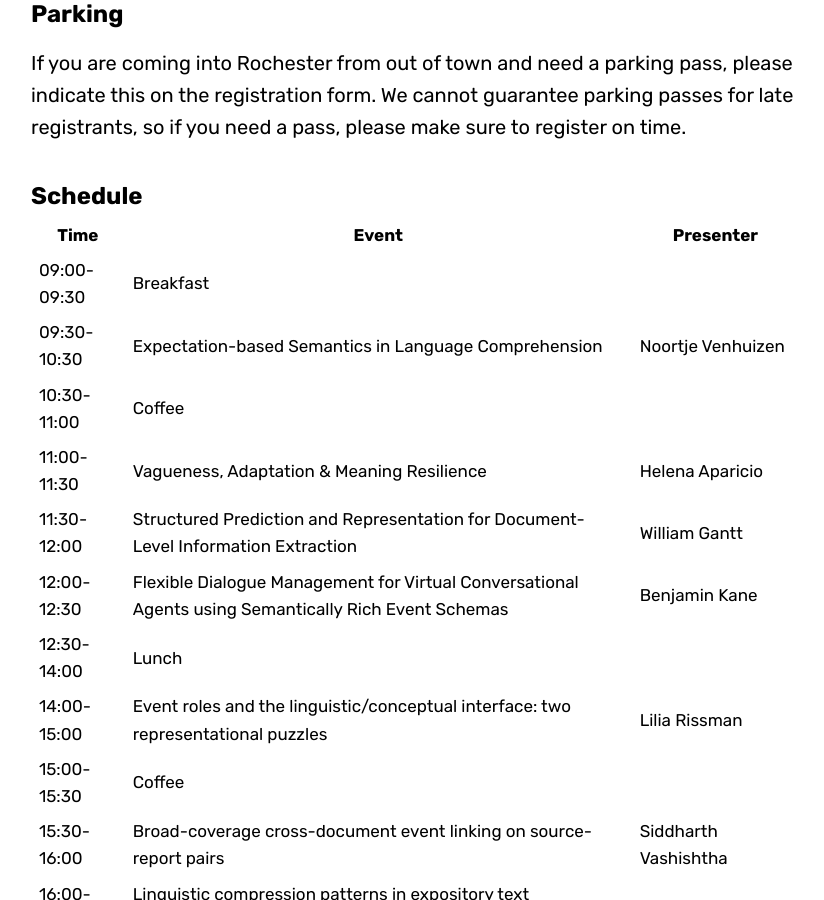
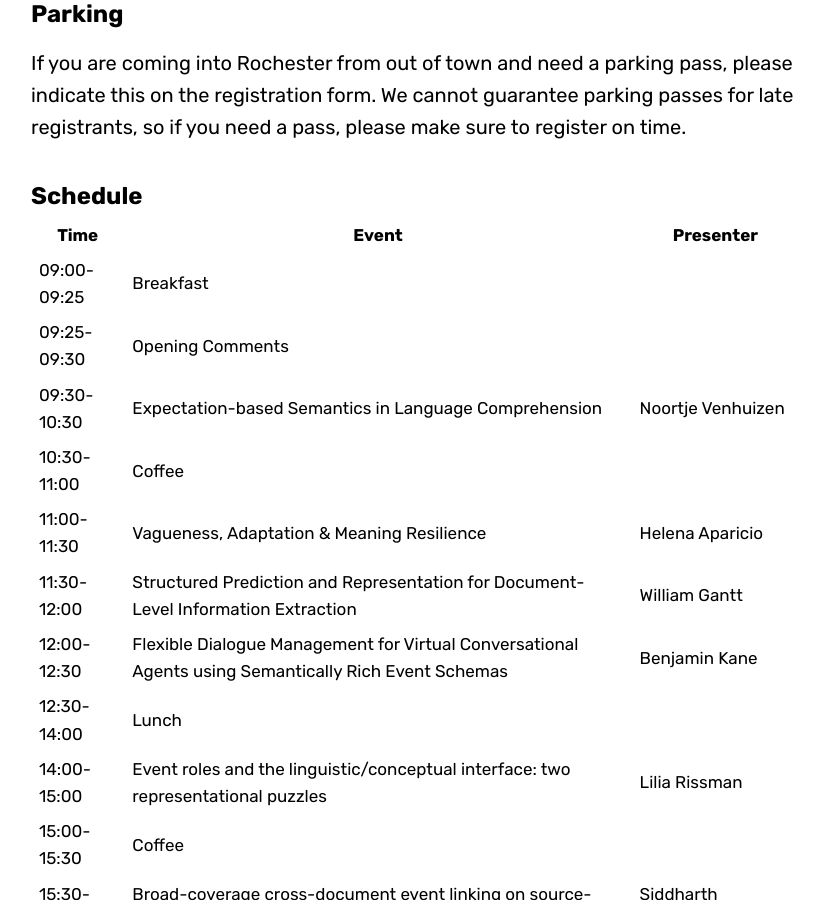
Before and after one commit to peer-workshop/peer-workshop.github.io, a Jekyll site: the page built from index.md, in a window 1280 px wide and 900 px high, scrolled down 2431 px. Shown: the whole window, without its empty margins (225-1049 px from the left). Built offline with Jekyll 4.4.1, drawn with Linux system fonts in a browser that asks for light colours; some web fonts are replaced.

Commit message:
Adds opening comments to schedule

```diff
--- a/_data/peer2023.yml
+++ b/_data/peer2023.yml
@@ -121,9 +121,12 @@ presentations:
     abstract: "In this talk, we will explore the behavior process of creating summaries for expository texts by native English speakers: (1) We examined how people apply different levels of linguistic compression to texts to highlight important events and entities with analyses of syntactic and semantic structures of the summaries; (2) We investigated whether such linguistic compressions are useful and effective for readers to understand the core events through a human study. We will also discuss whether the compression patterns can be learned by computational models with large language models."
 
 schedule:
-  - time: 09:00-09:30
+  - time: 09:00-09:25
     type: break
     title: Breakfast
+  - time: 09:25-09:30
+    type: break
+    title: Opening Comments
   - time: 09:30-10:30
     type: talk
     presentation: nvenhuizen
```
